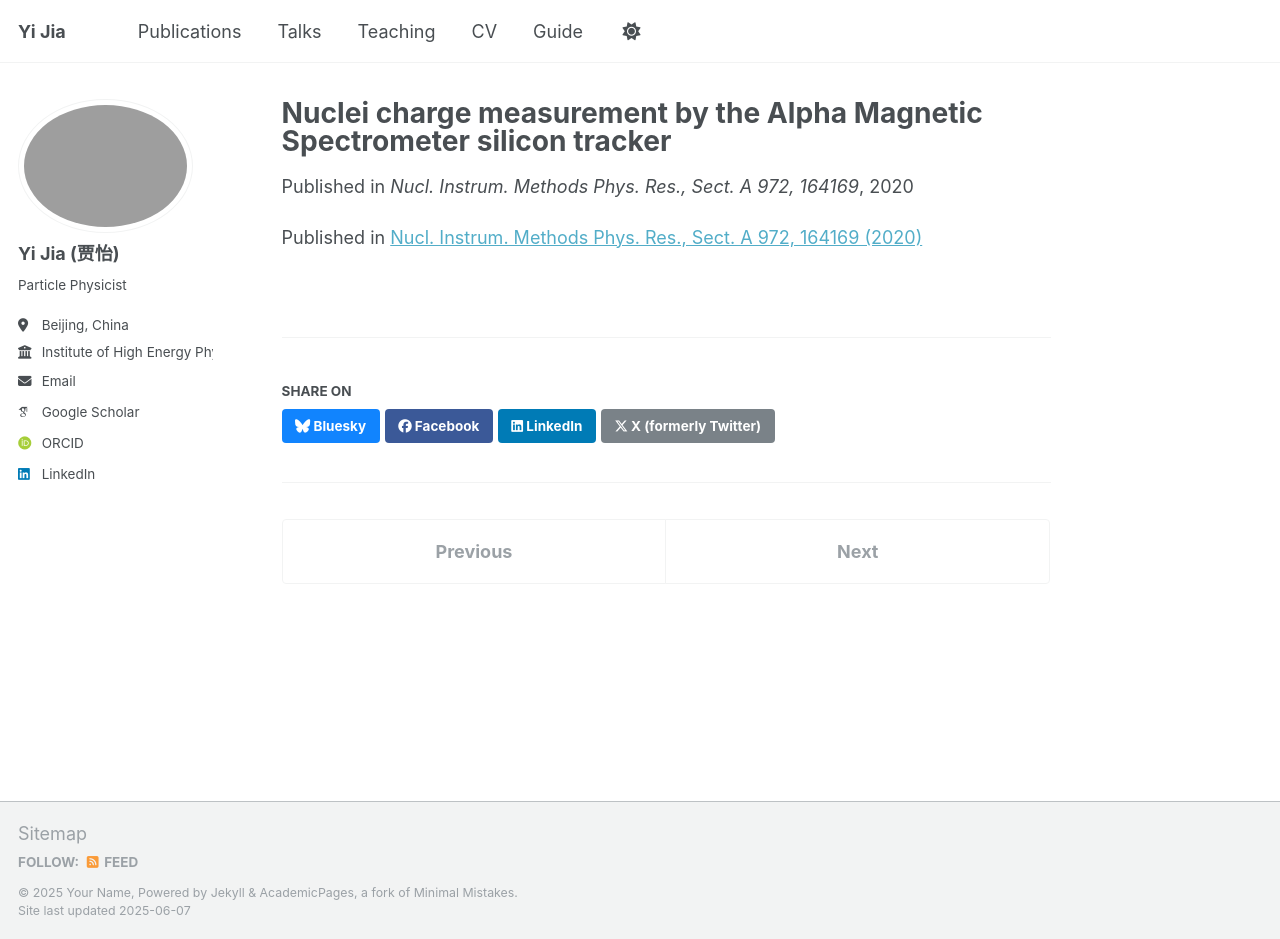
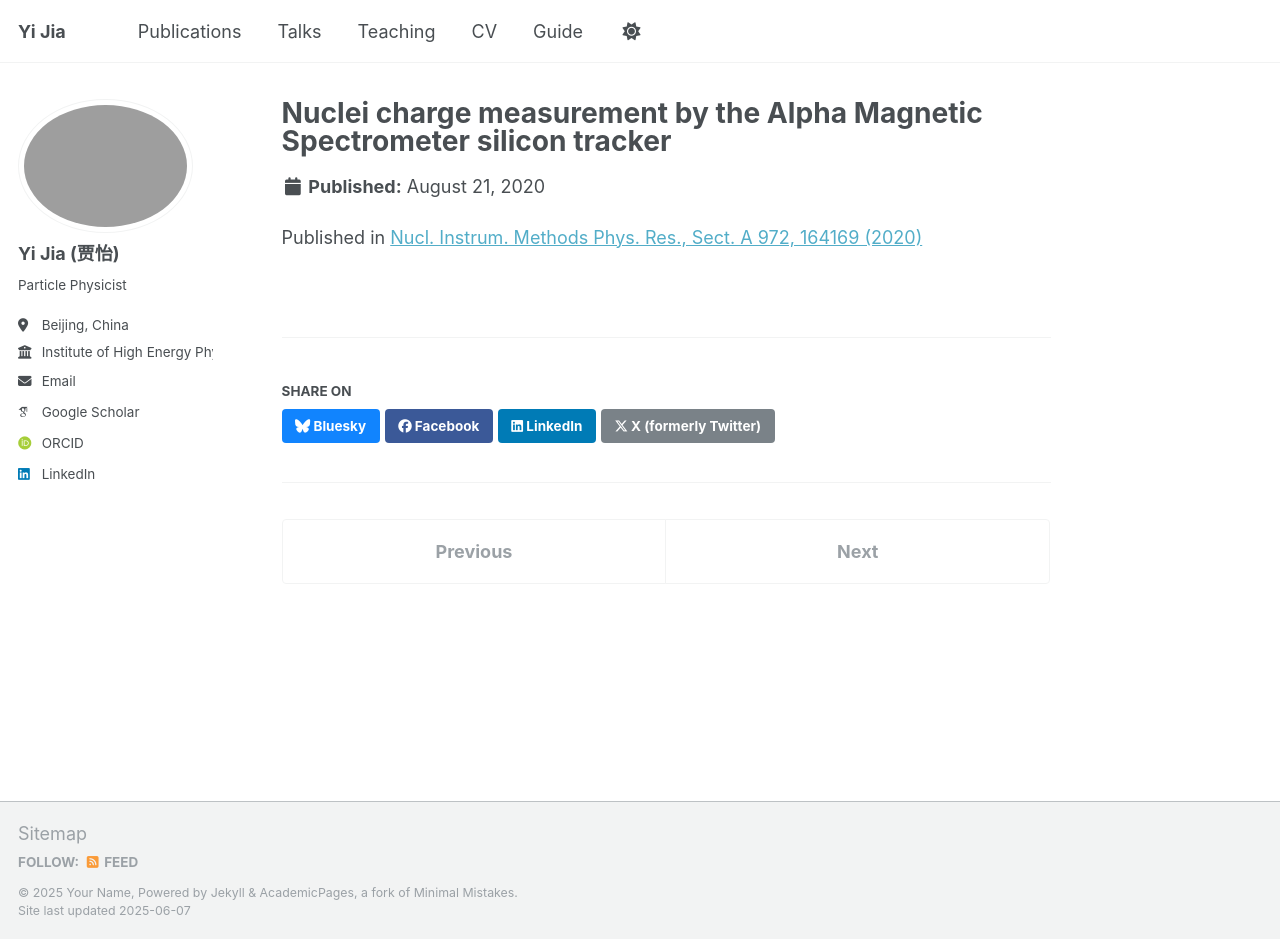
Before and after one commit to yijia-hep/yijia-hep, a Jekyll site: the page built from _publications/2020-08-21-paper-title-number-1.md, in a window 1280 px wide and 939 px high. Built offline with Jekyll 4.4.1, drawn with Linux system fonts in a browser that asks for light colours; some web fonts are replaced; part of the change alters nothing that is shown.

Commit message:
no messega

```diff
--- a/_publications/2020-08-21-paper-title-number-1.md
+++ b/_publications/2020-08-21-paper-title-number-1.md
@@ -5,7 +5,7 @@ category: manuscripts
 permalink: /publication/2020-08-21-paper-title-number-1
 #excerpt: 'This paper is about the number 1. The number 2 is left for future work.'
 date: 2020-08-21
-venue: 'Nucl. Instrum. Methods Phys. Res., Sect. A 972, 164169'
+#venue: 'Nucl. Instrum. Methods Phys. Res., Sect. A 972, 164169'
 #slidesurl: 'http://academicpages.github.io/files/slides1.pdf'
 paperurl: 'http://academicpages.github.io/files/paper1.pdf'
 #bibtexurl: 'http://academicpages.github.io/files/bibtex1.bib'
```
